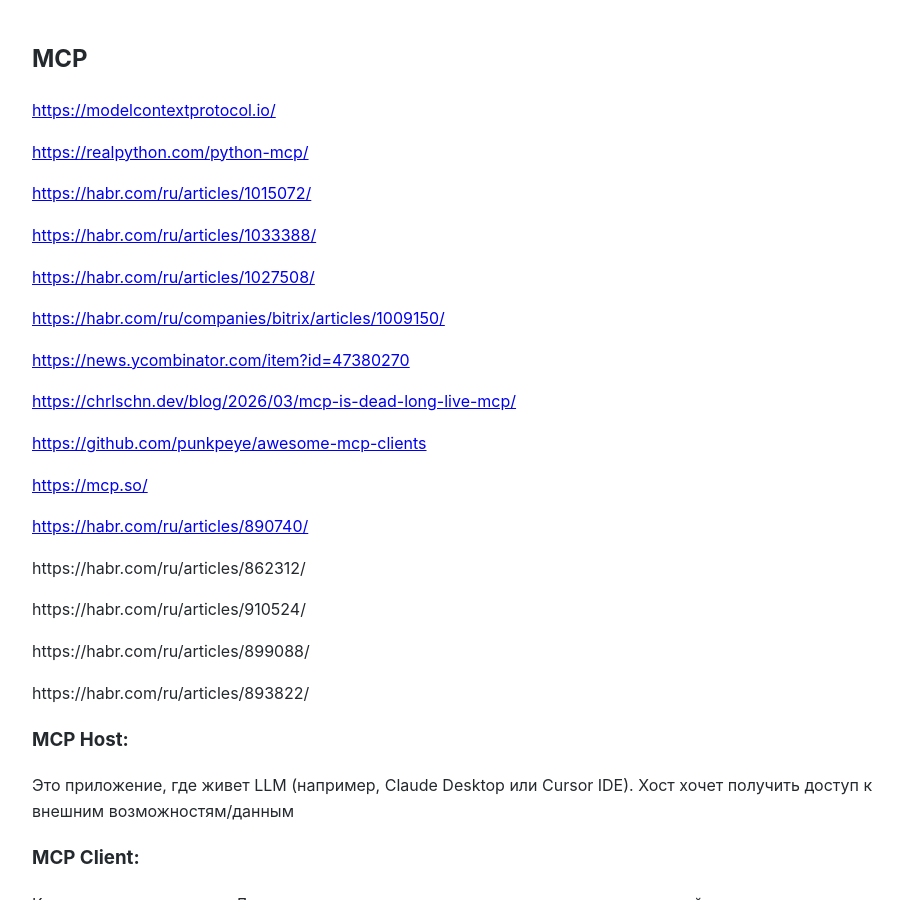
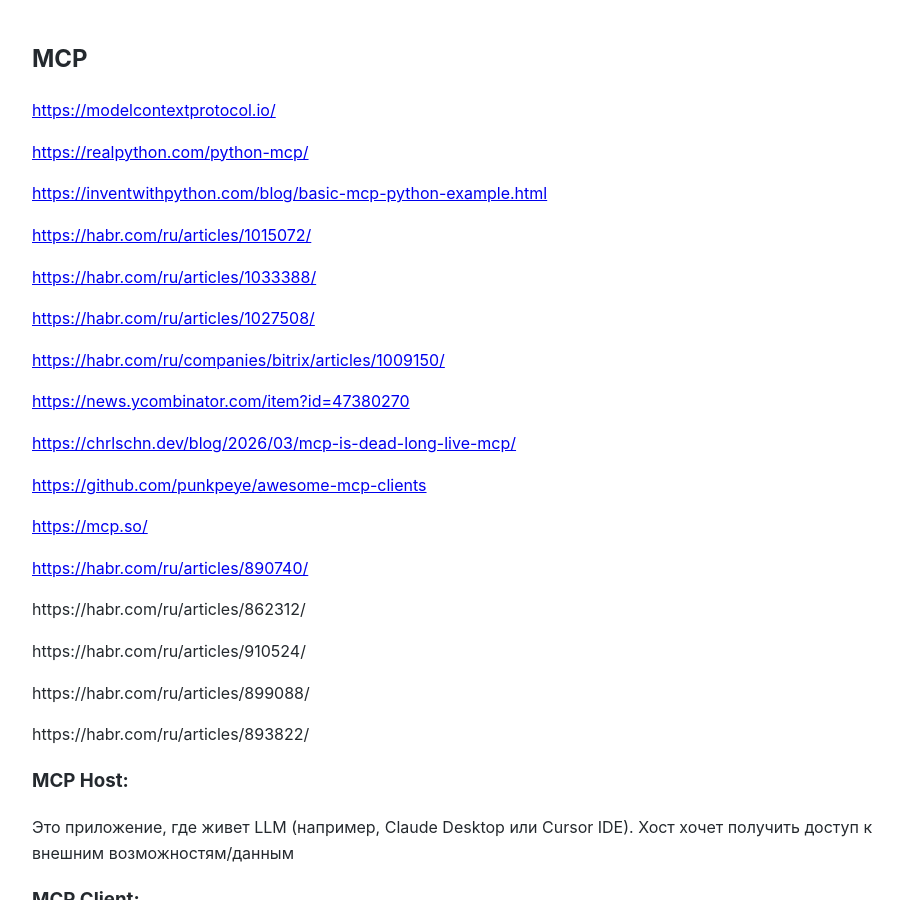
Before and after one commit to Michael-Lubinsky/michael-lubinsky.github.com, a Jekyll site: the page built from ml/mcp.md, in a window 1280 px wide and 900 px high. Shown: the whole window, without its empty margins (158-1060 px from the left). Built offline with Jekyll 4.4.1, drawn with Linux system fonts in a browser that asks for light colours; our own code applies the rules of GitHub Pages for plain Markdown files.

Commit message:
Update mcp.md

```diff
--- a/ml/mcp.md
+++ b/ml/mcp.md
@@ -3,6 +3,8 @@
 <https://modelcontextprotocol.io/>
 
 <https://realpython.com/python-mcp/>
+
+<https://inventwithpython.com/blog/basic-mcp-python-example.html>
 
 <https://habr.com/ru/articles/1015072/>
 
```
